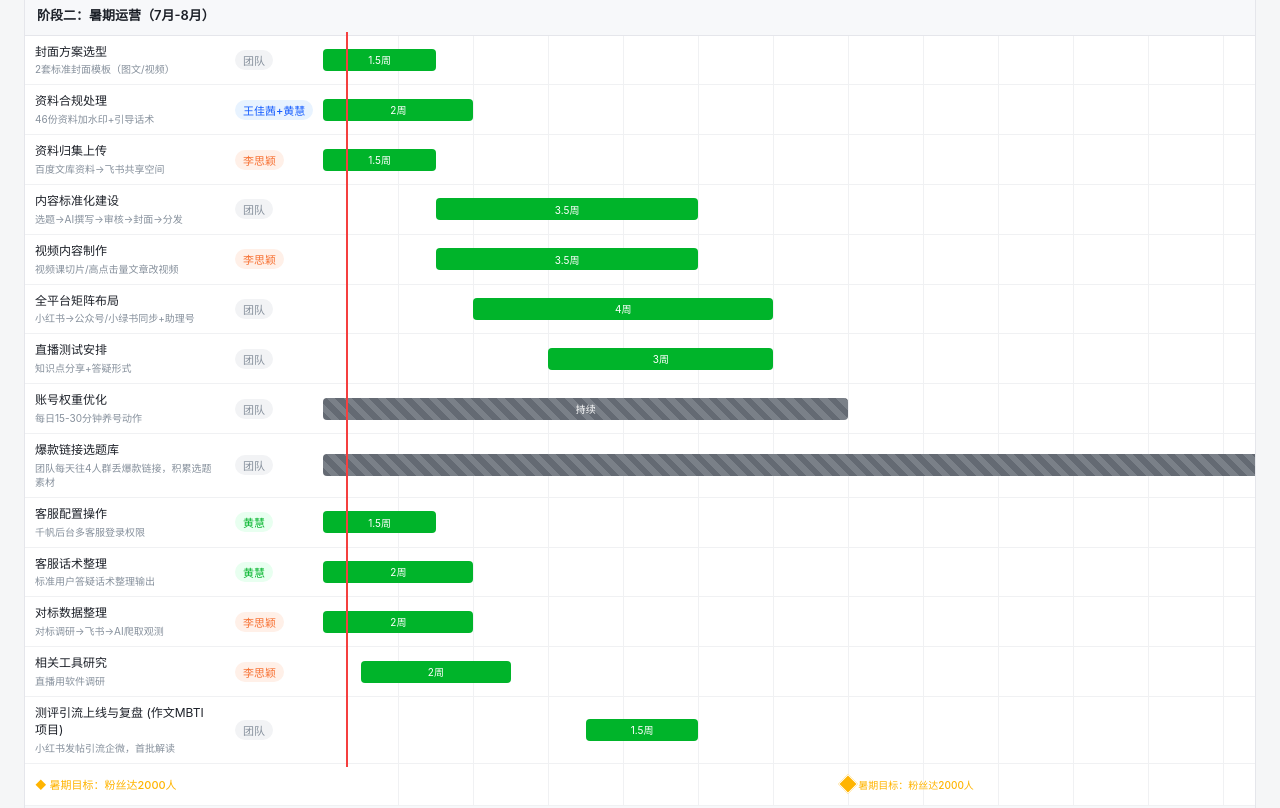
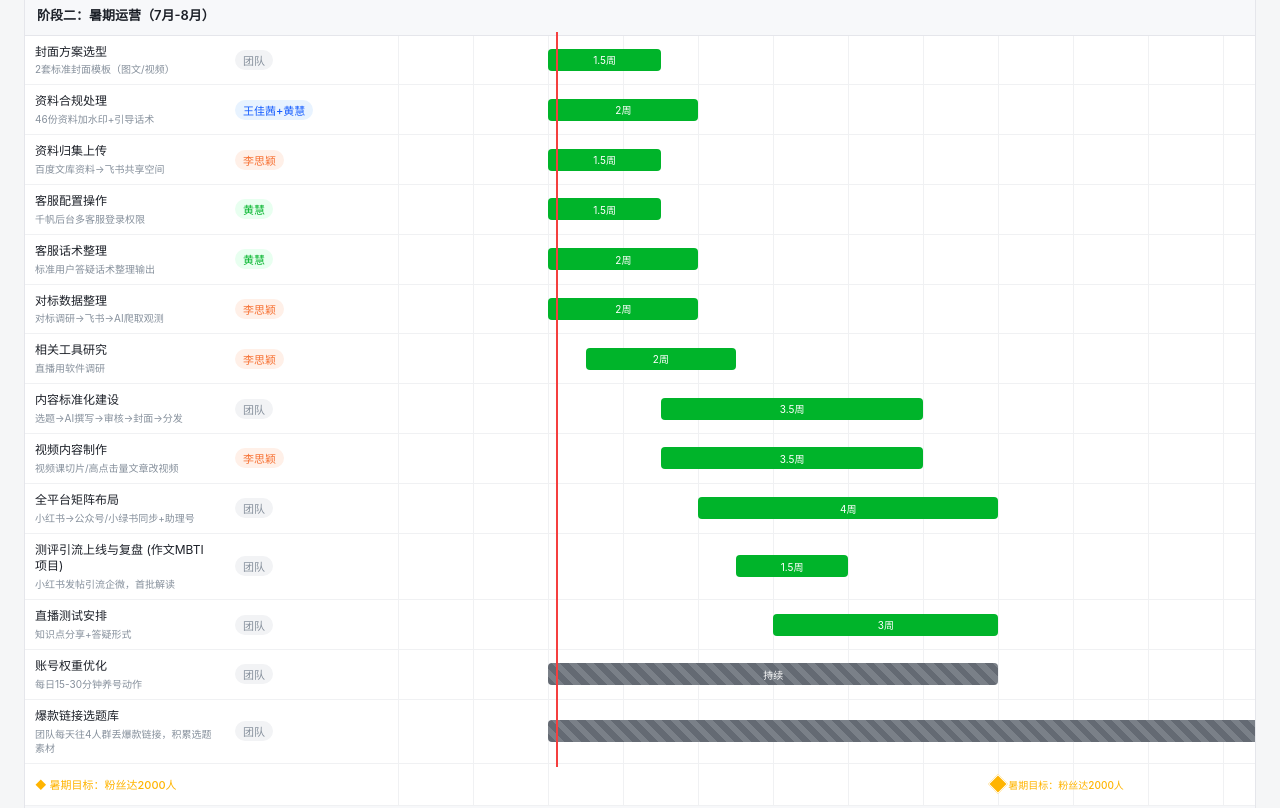
Before and after one commit to cynbarby/content-operation, a plain HTML site: page index.html in a window 1280 px wide. Shown: the part 857-1665 px from the top of the page. Drawn offline with Linux system fonts and the light colour scheme.

Commit message:
Update index.html

```diff
--- a/index.html
+++ b/index.html
@@ -289,7 +289,7 @@ body {
   </div>
   <div class="summary-card">
     <div class="label">任务总数</div>
-    <div class="value">25</div>
+    <div class="value">26</div>
     <div class="sub">含7项持续运营任务</div>
   </div>
   <div class="summary-card">
@@ -335,7 +335,7 @@ body {
 </div>
 
 <div class="footer-note">
-  数据来源：智能纪要《作文项目-内容运营 2026年7月20日》 | 时间节点根据会议讨论事项推导，持续运营任务以斜纹条标注 | 生成日期：2026年7月21日
+  数据来源：智能纪要《作文项目-内容运营 2026年7月20日》 | 时间节点根据会议讨论事项推导，持续运营任务以斜纹条标注 | 生成日期：2026年7月22日
 </div>
 
 <div class="tooltip" id="tooltip"></div>
@@ -356,45 +356,49 @@ for (let i = 1; i <= TOTAL_WEEKS; i++) {
 }
 weekHeader.innerHTML = weekHTML;
 
+// 1. 今日红线精确对齐到 7月22日（W4开头）
+const todayWeek = 3.1;
+
+// 2. 更新全量任务排期
 const tasks = [
   { type: 'phase', name: '阶段一：产品体系重构', color: 'p1' },
-  { name: '产品SKU梳理优化', sub: '下架155元PPT包、视频课定位校准', owner: '黄慧+王佳茜', ownerClass: 'owner-wh', phase: 'p1', start: 0, end: 1.5 },
-  { name: '套餐定价核算', sub: '598元→498元/4篇学期陪跑', owner: '黄慧+王佳茜', ownerClass: 'owner-wh', phase: 'p1', start: 0, end: 1 },
-  { name: '新增agent沟通', sub: '对接陈迪同步产品调整需求', owner: '黄慧+陈迪', ownerClass: 'owner-hc', phase: 'p1', start: 0.5, end: 2 },
-  { name: '测评出题与诊断模板（作文MBTI项目）', sub: '设计5-8道场景题及3套学生特质评语', owner: '团队', ownerClass: 'owner-tm', phase: 'p1', start: 1.5, end: 2.5 },
-  { name: '趣味作文特质测评（作文MBTI项目）', sub: 'MBTI式场景测试：测素材段位/切入点画像', owner: '陈迪', ownerClass: 'owner-cd', phase: 'p1', start: 1.5, end: 3.5 },
-  { name: '三阶产品矩阵搭建', sub: '引流层/转化层/高客层', owner: '黄慧+王佳茜', ownerClass: 'owner-wh', phase: 'p1', start: 1.5, end: 3 },
-  { name: 'AI评测agent开发', sub: '作文能力诊断框架→技术开发', owner: '黄慧+陈迪', ownerClass: 'owner-hc', phase: 'p1', start: 2, end: 5, milestone: { at: 5, label: 'AI评测上线' } },
-  { name: '产品体系落地', sub: '命名/分类调整、推荐逻辑匹配', owner: '团队', ownerClass: 'owner-tm', phase: 'p1', start: 5, end: 7 },
-  { name: '交易链路验证', sub: '微信小店/H5交易链路测试', owner: '团队', ownerClass: 'owner-tm', phase: 'p1', start: 6, end: 8 },
+  { name: '产品SKU梳理优化', sub: '下架155元PPT包、视频课定位校准', owner: '黄慧+王佳茜', ownerClass: 'owner-wh', phase: 'p1', start: 3.0, end: 4.5 },
+  { name: '套餐定价核算', sub: '598元→498元/4篇学期陪跑', owner: '黄慧+王佳茜', ownerClass: 'owner-wh', phase: 'p1', start: 3.0, end: 4.0 },
+  { name: '新增agent沟通', sub: '对接陈迪同步产品调整需求', owner: '黄慧+陈迪', ownerClass: 'owner-hc', phase: 'p1', start: 3.5, end: 5.0 },
+  { name: '测评出题与诊断模板（作文MBTI项目）', sub: '设计5-8道场景题及3套学生特质评语', owner: '黄慧+王佳茜', ownerClass: 'owner-wh', phase: 'p1', start: 3.5, end: 4.5 },
+  { name: '趣味作文特质测评（作文MBTI项目）', sub: 'MBTI式场景测试：测素材段位/切入点画像', owner: '陈迪', ownerClass: 'owner-cd', phase: 'p1', start: 3.5, end: 5.5 },
+  { name: '三阶产品矩阵搭建', sub: '引流层/转化层/高客层', owner: '黄慧+王佳茜', ownerClass: 'owner-wh', phase: 'p1', start: 4.0, end: 5.5 },
+  { name: 'AI评测agent开发', sub: '作文能力诊断框架→技术开发', owner: '黄慧+陈迪', ownerClass: 'owner-hc', phase: 'p1', start: 4.0, end: 7.0, milestone: { at: 7, label: 'AI评测上线' } },
+  { name: '产品体系落地', sub: '命名/分类调整、推荐逻辑匹配', owner: '团队', ownerClass: 'owner-tm', phase: 'p1', start: 6.0, end: 8.0 },
+  { name: '交易链路验证', sub: '微信小店/H5交易链路测试', owner: '团队', ownerClass: 'owner-tm', phase: 'p1', start: 7.0, end: 9.0 },
 
   { type: 'phase', name: '阶段二：暑期运营（7月-8月）', color: 'p2' },
-  { name: '封面方案选型', sub: '2套标准封面模板（图文/视频）', owner: '团队', ownerClass: 'owner-tm', phase: 'p2', start: 0, end: 1.5 },
-  { name: '资料合规处理', sub: '46份资料加水印+引导话术', owner: '王佳茜+黄慧', ownerClass: 'owner-wh', phase: 'p2', start: 0, end: 2 },
-  { name: '资料归集上传', sub: '百度文库资料→飞书共享空间', owner: '李思颖', ownerClass: 'owner-ls', phase: 'p2', start: 0, end: 1.5 },
-  { name: '内容标准化建设', sub: '选题→AI撰写→审核→封面→分发', owner: '团队', ownerClass: 'owner-tm', phase: 'p2', start: 1.5, end: 5 },
-  { name: '视频内容制作', sub: '视频课切片/高点击量文章改视频', owner: '李思颖', ownerClass: 'owner-ls', phase: 'p2', start: 1.5, end: 5 },
-  { name: '全平台矩阵布局', sub: '小红书→公众号/小绿书同步+助理号', owner: '团队', ownerClass: 'owner-tm', phase: 'p2', start: 2, end: 6 },
-  { name: '直播测试安排', sub: '知识点分享+答疑形式', owner: '团队', ownerClass: 'owner-tm', phase: 'p2', start: 3, end: 6 },
-  { name: '账号权重优化', sub: '每日15-30分钟养号动作', owner: '团队', ownerClass: 'owner-tm', phase: 'p2', start: 0, end: 7, ongoing: true },
-  { name: '爆款链接选题库', sub: '团队每天往4人群丢爆款链接，积累选题素材', owner: '团队', ownerClass: 'owner-tm', phase: 'p2', start: 0, end: 27, ongoing: true },
-  { name: '客服配置操作', sub: '千帆后台多客服登录权限', owner: '黄慧', ownerClass: 'owner-hh', phase: 'p2', start: 0, end: 1.5 },
-  { name: '客服话术整理', sub: '标准用户答疑话术整理输出', owner: '黄慧', ownerClass: 'owner-hh', phase: 'p2', start: 0, end: 2 },
-  { name: '对标数据整理', sub: '对标调研→飞书→AI爬取观测', owner: '李思颖', ownerClass: 'owner-ls', phase: 'p2', start: 0, end: 2 },
-  { name: '相关工具研究', sub: '直播用软件调研', owner: '李思颖', ownerClass: 'owner-ls', phase: 'p2', start: 0.5, end: 2.5 },
-  { name: '测评引流上线与复盘 (作文MBTI项目)', sub: '小红书发帖引流企微，首批解读', owner: '团队', ownerClass: 'owner-tm', phase: 'p2', start: 3.5, end: 5 },
-  { type: 'milestone', at: 7, label: '暑期目标：粉丝达2000人' },
+  { name: '封面方案选型', sub: '2套标准封面模板（图文/视频）', owner: '团队', ownerClass: 'owner-tm', phase: 'p2', start: 3.0, end: 4.5 },
+  { name: '资料合规处理', sub: '46份资料加水印+引导话术', owner: '王佳茜+黄慧', ownerClass: 'owner-wh', phase: 'p2', start: 3.0, end: 5.0 },
+  { name: '资料归集上传', sub: '百度文库资料→飞书共享空间', owner: '李思颖', ownerClass: 'owner-ls', phase: 'p2', start: 3.0, end: 4.5 },
+  { name: '客服配置操作', sub: '千帆后台多客服登录权限', owner: '黄慧', ownerClass: 'owner-hh', phase: 'p2', start: 3.0, end: 4.5 },
+  { name: '客服话术整理', sub: '标准用户答疑话术整理输出', owner: '黄慧', ownerClass: 'owner-hh', phase: 'p2', start: 3.0, end: 5.0 },
+  { name: '对标数据整理', sub: '对标调研→飞书→AI爬取观测', owner: '李思颖', ownerClass: 'owner-ls', phase: 'p2', start: 3.0, end: 5.0 },
+  { name: '相关工具研究', sub: '直播用软件调研', owner: '李思颖', ownerClass: 'owner-ls', phase: 'p2', start: 3.5, end: 5.5 },
+  { name: '内容标准化建设', sub: '选题→AI撰写→审核→封面→分发', owner: '团队', ownerClass: 'owner-tm', phase: 'p2', start: 4.5, end: 8.0 },
+  { name: '视频内容制作', sub: '视频课切片/高点击量文章改视频', owner: '李思颖', ownerClass: 'owner-ls', phase: 'p2', start: 4.5, end: 8.0 },
+  { name: '全平台矩阵布局', sub: '小红书→公众号/小绿书同步+助理号', owner: '团队', ownerClass: 'owner-tm', phase: 'p2', start: 5.0, end: 9.0 },
+  { name: '测评引流上线与复盘 (作文MBTI项目)', sub: '小红书发帖引流企微，首批解读', owner: '团队', ownerClass: 'owner-tm', phase: 'p2', start: 5.5, end: 7.0 },
+  { name: '直播测试安排', sub: '知识点分享+答疑形式', owner: '团队', ownerClass: 'owner-tm', phase: 'p2', start: 6.0, end: 9.0 },
+  { name: '账号权重优化', sub: '每日15-30分钟养号动作', owner: '团队', ownerClass: 'owner-tm', phase: 'p2', start: 3.0, end: 9.0, ongoing: true },
+  { name: '爆款链接选题库', sub: '团队每天往4人群丢爆款链接，积累选题素材', owner: '团队', ownerClass: 'owner-tm', phase: 'p2', start: 3.0, end: 27.0, ongoing: true },
+  { type: 'milestone', at: 9, label: '暑期目标：粉丝达2000人' },
 
   { type: 'phase', name: '阶段三：运营沉淀期（9月-10月）', color: 'p3' },
-  { name: '标准化销售转化链路', sub: '打磨可复制的转化流程', owner: '团队', ownerClass: 'owner-tm', phase: 'p3', start: 7, end: 12 },
-  { name: '核心产品放量验证', sub: '验证可复制放量路径', owner: '团队', ownerClass: 'owner-tm', phase: 'p3', start: 8, end: 15 },
-  { name: '内容持续产出', sub: '标准化内容生产流程运转', owner: '团队', ownerClass: 'owner-tm', phase: 'p3', start: 7, end: 15, ongoing: true },
-  { name: '公众号规划运营', sub: '内容搬运/钩子/企微/值班', owner: '李思颖', ownerClass: 'owner-ls', phase: 'p3', start: 7, end: 15, ongoing: true },
+  { name: '标准化销售转化链路', sub: '打磨可复制的转化流程', owner: '团队', ownerClass: 'owner-tm', phase: 'p3', start: 9, end: 14 },
+  { name: '核心产品放量验证', sub: '验证可复制放量路径', owner: '团队', ownerClass: 'owner-tm', phase: 'p3', start: 10, end: 17 },
+  { name: '内容持续产出', sub: '标准化内容生产流程运转', owner: '团队', ownerClass: 'owner-tm', phase: 'p3', start: 9, end: 17, ongoing: true },
+  { name: '公众号规划运营', sub: '内容搬运/钩子/企微/值班', owner: '李思颖', ownerClass: 'owner-ls', phase: 'p3', start: 9, end: 17, ongoing: true },
 
   { type: 'phase', name: '阶段四：需求高峰期（11月-12月）', color: 'p4' },
-  { name: '期末考前推广', sub: '考前突击素材包等高需求产品', owner: '团队', ownerClass: 'owner-tm', phase: 'p4', start: 15, end: 22 },
-  { name: '销量规模化增长', sub: '目标：月销售额突破1万元', owner: '团队', ownerClass: 'owner-tm', phase: 'p4', start: 15, end: 27, milestone: { at: 19, label: '月销破万' } },
-  { name: '内容投流启动', sub: '月销>1万后投入10%-20%营收投流', owner: '王佳茜', ownerClass: 'owner-tm', phase: 'p4', start: 19, end: 27 },
+  { name: '期末考前推广', sub: '考前突击素材包等高需求产品', owner: '团队', ownerClass: 'owner-tm', phase: 'p4', start: 17, end: 23 },
+  { name: '销量规模化增长', sub: '目标：月销售额突破1万元', owner: '团队', ownerClass: 'owner-tm', phase: 'p4', start: 17, end: 27, milestone: { at: 21, label: '月销破万' } },
+  { name: '内容投流启动', sub: '月销>1万后投入10%-20%营收投流', owner: '王佳茜', ownerClass: 'owner-tm', phase: 'p4', start: 21, end: 27 },
   { type: 'milestone', at: 27, label: '项目阶段性复盘' },
 ];
 
@@ -408,8 +412,6 @@ let w = 0;
   monthBoundaries.push({ label: mo.m, start: w, end: w + mo.n });
   w += mo.n;
 });
-
-const todayWeek = 0.3;
 
 tasks.forEach((task, idx) => {
   const tr = document.createElement('tr');
@@ -500,7 +502,6 @@ tasks.forEach((task, idx) => {
   bar.style.left = (task.start * cellWidth) + 'px';
   bar.style.width = barWidth + 'px';
 
-  const weekLabels = ['一','二','三','四','五','六','日','八','九','十','十一','十二','十三','十四','十五','十六','十七','十八','十九','二十','廿一','廿二','廿三','廿四','廿五','廿六','廿七'];
   const startMonthWeek = getMonthWeekLabel(task.start);
   const endMonthWeek = getMonthWeekLabel(task.end);
 
```
